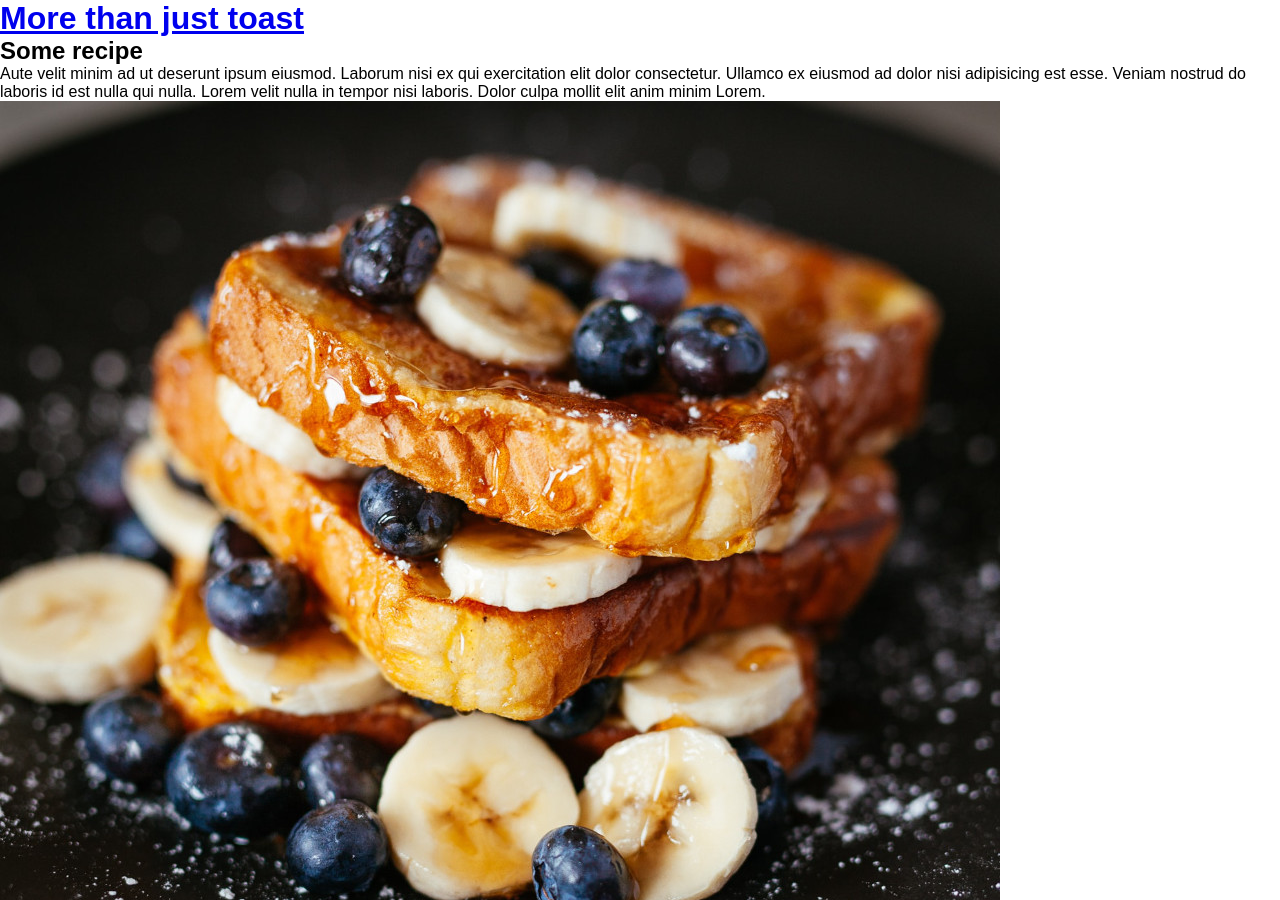
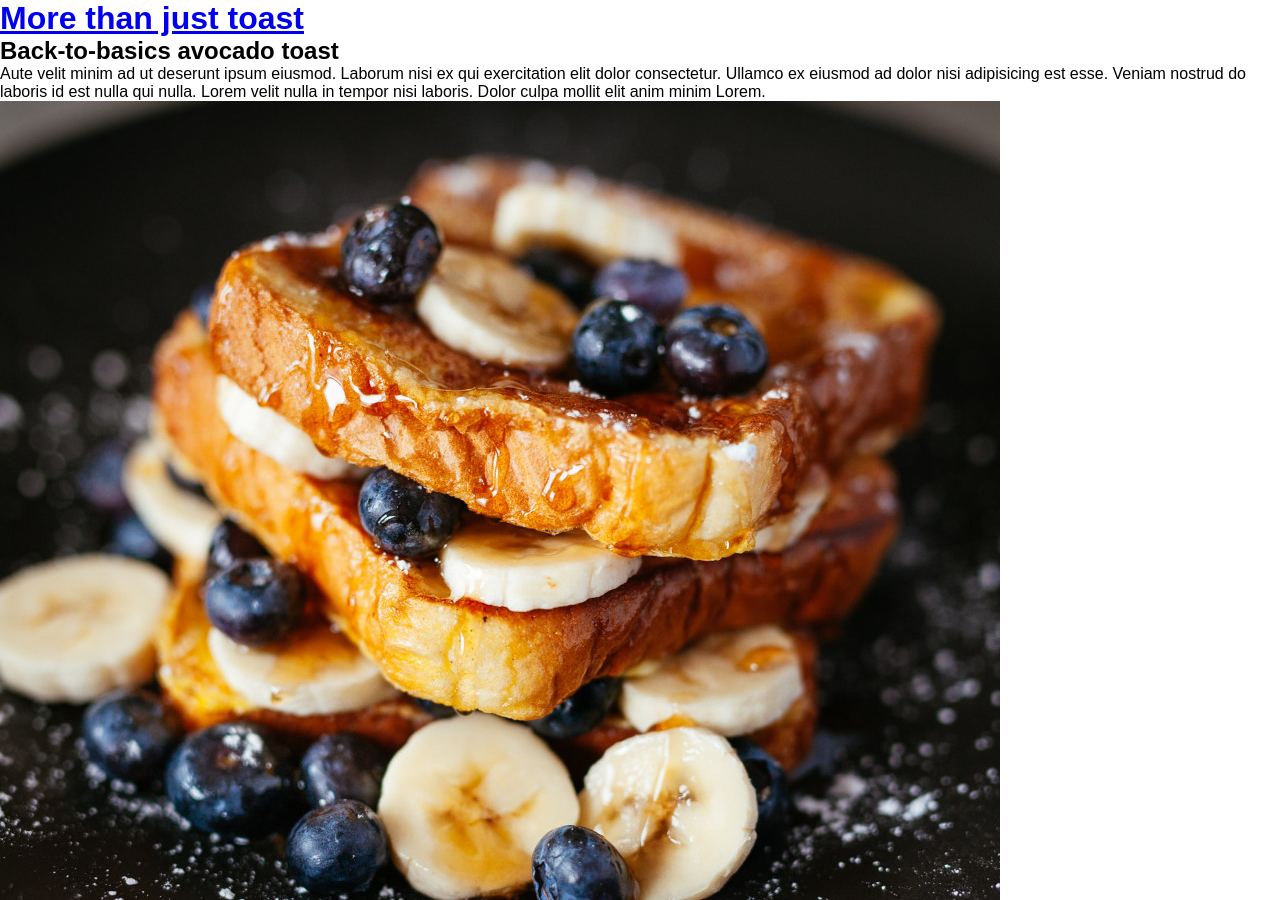
Before and after one commit to 19061287han/recipes, a Jekyll site: the page built from _recipes/recipe1.md, in a window 1280 px wide and 900 px high. Built offline with Jekyll 4.4.1, drawn with Linux system fonts in a browser that asks for light colours.

Commit message:
Update Recipe “recipe1”

```diff
--- a/_recipes/recipe1.md
+++ b/_recipes/recipe1.md
@@ -1,9 +1,9 @@
 ---
+title: Back-to-basics avocado toast
+date: 2022-10-19
+order: 2
 layout: recipe
-title: Some recipe
-date: 2022-10-19
 published: true
-order: 2
 ---
 Aute velit minim ad ut deserunt ipsum eiusmod. Laborum nisi ex qui exercitation elit dolor consectetur. Ullamco ex eiusmod ad dolor nisi adipisicing est esse. Veniam nostrud do laboris id est nulla qui nulla. Lorem velit nulla in tempor nisi laboris. Dolor culpa mollit elit anim minim Lorem.
 
```
